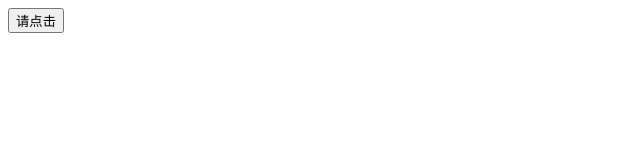
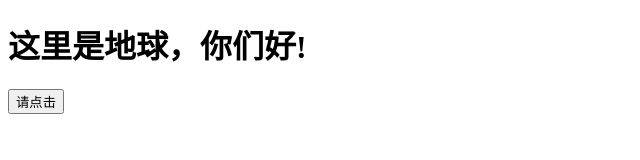
Before and after one commit to feqiqi/hello-world, a plain HTML site: page index.html in a window 1280 px wide. Shown: the whole page, without its empty margins (0-640 px from the left). Drawn offline with Linux system fonts and the light colour scheme.

Commit message:
在index新增了h1

```diff
--- a/index.html
+++ b/index.html
@@ -5,7 +5,8 @@
     <title>Document</title>
 </head>
 <body>
-    <input type="button" name="" value="请点击">
+<h1>这里是地球，你们好!</h1>
+<input type="button" name="" value="请点击">
     <script>
         document.querySelector('input').addEventListener('click',function(){
             alert('meemda')
```
